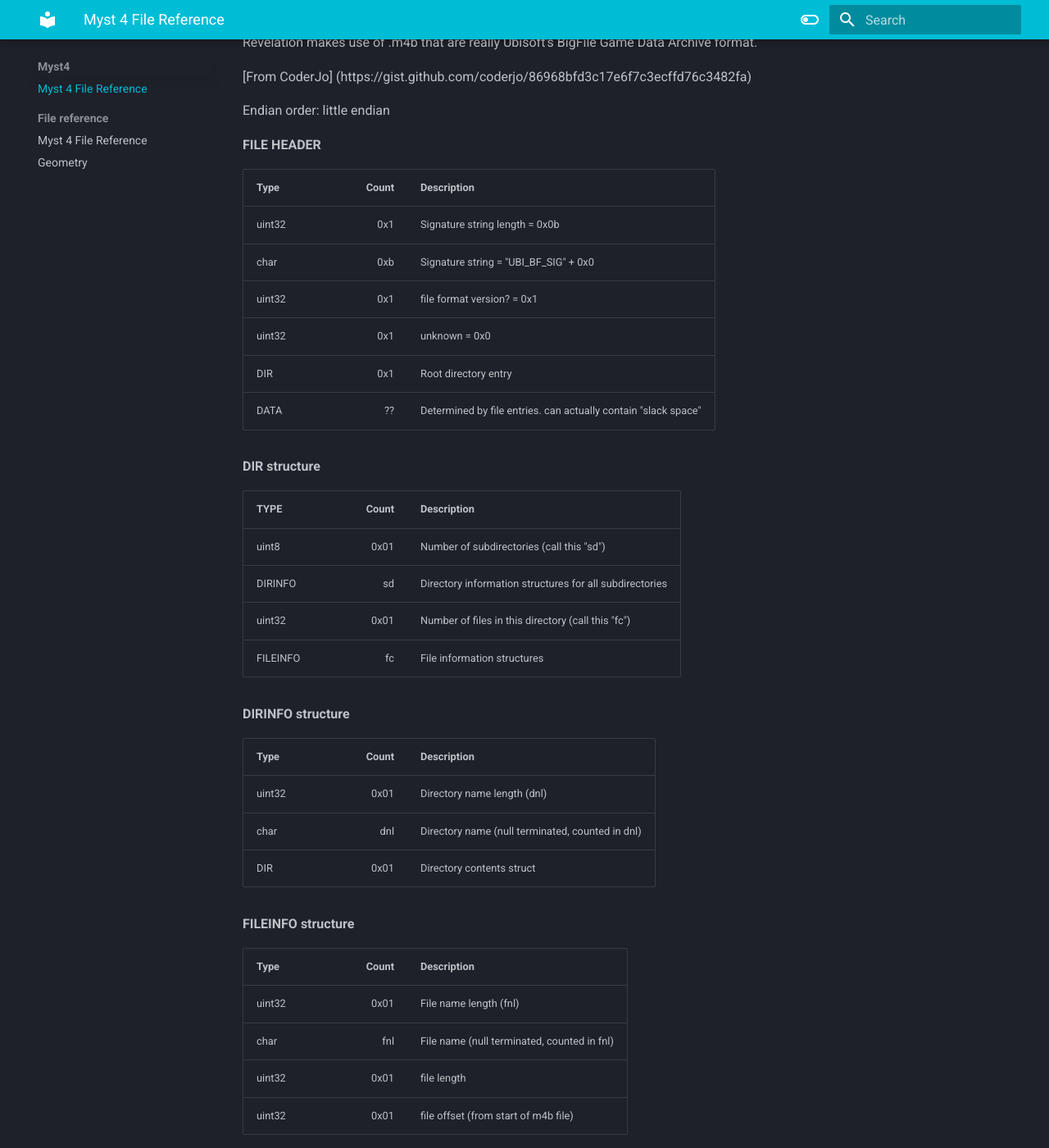
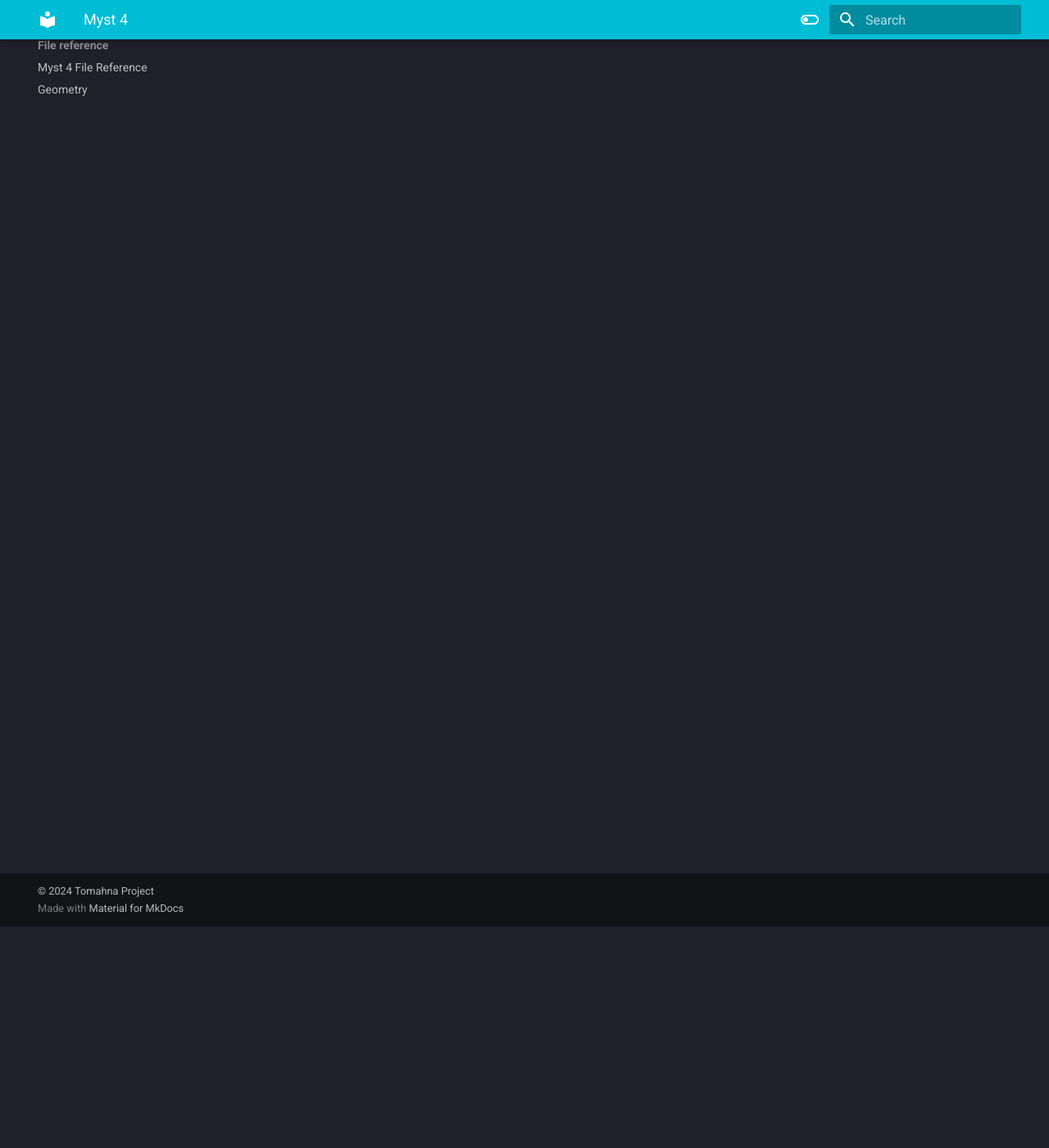
Before and after one commit to TomahnaProject/tomahna-project-wiki, an MkDocs documentation site: the page built from docs/myst4/index.md, in a window 1280 px wide and 1400 px high, scrolled down 270 px. Shown: the whole window at 82% size. Built offline with MkDocs 1.6.1 and Material for MkDocs 9.7.7, drawn with Linux system fonts in a browser that asks for light colours; some of the changed text lies outside the part shown.

Commit message:
More reorganizing

```diff
--- a/docs/myst4/index.md
+++ b/docs/myst4/index.md
@@ -1,74 +1,2 @@
-# Myst 4 File Reference
-
-# Archive
-Revelation makes use of .m4b that are really Ubisoft's BigFile Game Data Archive format.
-
-[From CoderJo] (https://gist.github.com/coderjo/86968bfd3c17e6f7c3ecffd76c3482fa)
-
-Endian order: little endian
-
-**FILE HEADER**
-
-|  Type  | Count | Description |
-| :----- | ----: | :---------- |
-| uint32 |  0x1  | Signature string length = 0x0b |
-| char   |  0xb  | Signature string = "UBI_BF_SIG" + 0x0 |
-| uint32 |  0x1  | file format version? = 0x1 |
-| uint32 |  0x1  | unknown = 0x0|
-| DIR    |  0x1  | Root directory entry |
-| DATA   |  ??   | Determined by file entries. can actually contain "slack space" |
-
-**DIR structure**
-
-|  TYPE    | Count | Description |
-| :-----   | ----: | :---------- |
-| uint8    | 0x01  | Number of subdirectories (call this "sd") |
-| DIRINFO  | sd    | Directory information structures for all subdirectories |
-| uint32   | 0x01  | Number of files in this directory (call this "fc") |
-| FILEINFO | fc    | File information structures |
-
-**DIRINFO structure**
-
-|  Type  | Count | Description |
-| :----- | ----: | :---------- |
-| uint32 | 0x01  | Directory name length (dnl) |
-| char   | dnl   | Directory name (null terminated, counted in dnl) |
-| DIR    | 0x01  | Directory contents struct |
-
-**FILEINFO structure**
-
-|  Type  | Count | Description |
-| :----- | ----: | :---------- |
-| uint32 | 0x01  | File name length (fnl) |
-| char   | fnl   | File name (null terminated, counted in fnl) |
-| uint32 | 0x01  | file length |
-| uint32 | 0x01  | file offset (from start of m4b file) |
-
-# Zap Files
-A collection of multiple image files, generally 1 for color, 1 for transparency
-
-    Partial Hex editor view of file back_01_03.zap in w1z01n020.m4b
-
-    Header at 0x00000000
-    20 00 00 00									<< header size
-    02 00 00 00									<< maybe amount of channels? Never seen anything other than 2
-    0a 00 00 00 0a 00 00 00						<< ???
-
-    a8 0c 00 00									<< length of jpg data for color
-    52 0c 00 00									<< length of jpg data for alpha mask
-    80 00 00 00 80 00 00 00						<< width and height?
-
-    Color data at 0x00000020
-    ff d8 ff e0 00 10 4a 46 49 46 00			<< beginning of JFIF data
-    ...
-    50 ab da 8f 40 3f ff d9						<< end of JFIF data
-
-    Alpha data at 0x00000cc8
-    ff d8 ff e0 00 10 4a 46 49 46 00			<< beginning of JFIF data
-    ...
-    8a ef 68 a2 8a 28 a2 bf ff d9				<< end of JFIF data
-
-    End of the file at 0x0000191a
-
-# Sound Files
-.s00
+# Myst 4
+[File Reference] (file-reference/)
```
Also changed, not shown: docs/index.md (+14 -7 lines), docs/project.md (deleted, +0 -17 lines), docs/reference/index.md (added, +5 -0 lines), docs/reference/mkdocs/index.md (renamed from docs/junk/index.md, +1 -1 lines), docs/unreal/index.md (deleted, +0 -2 lines).
